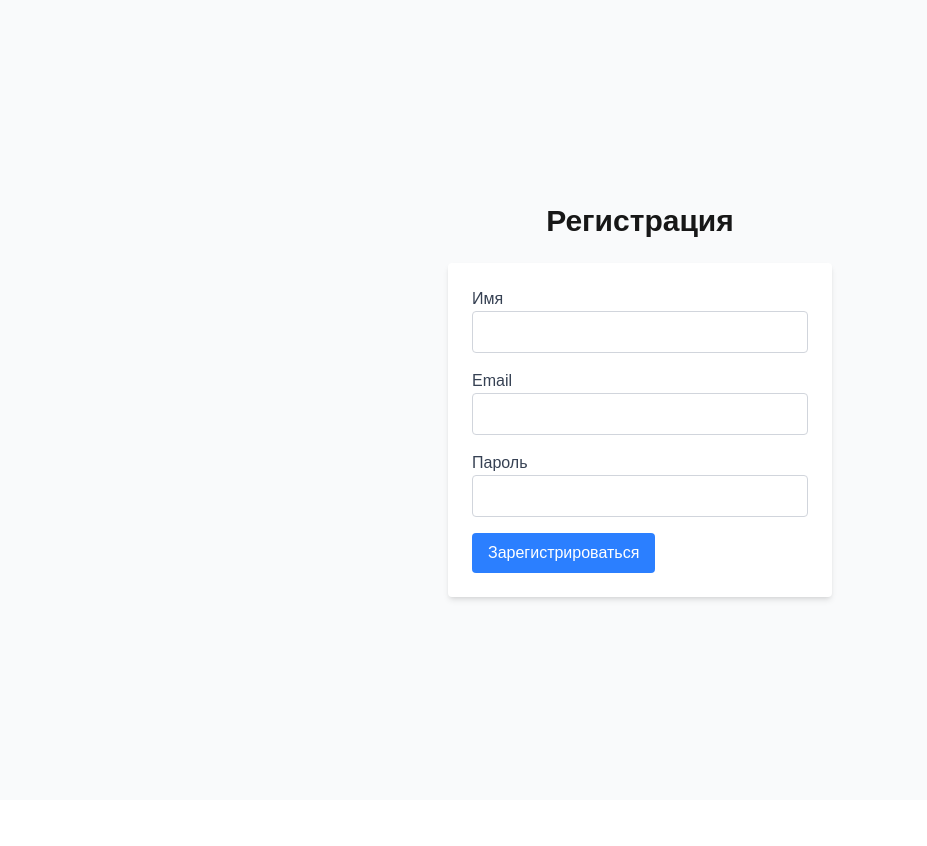
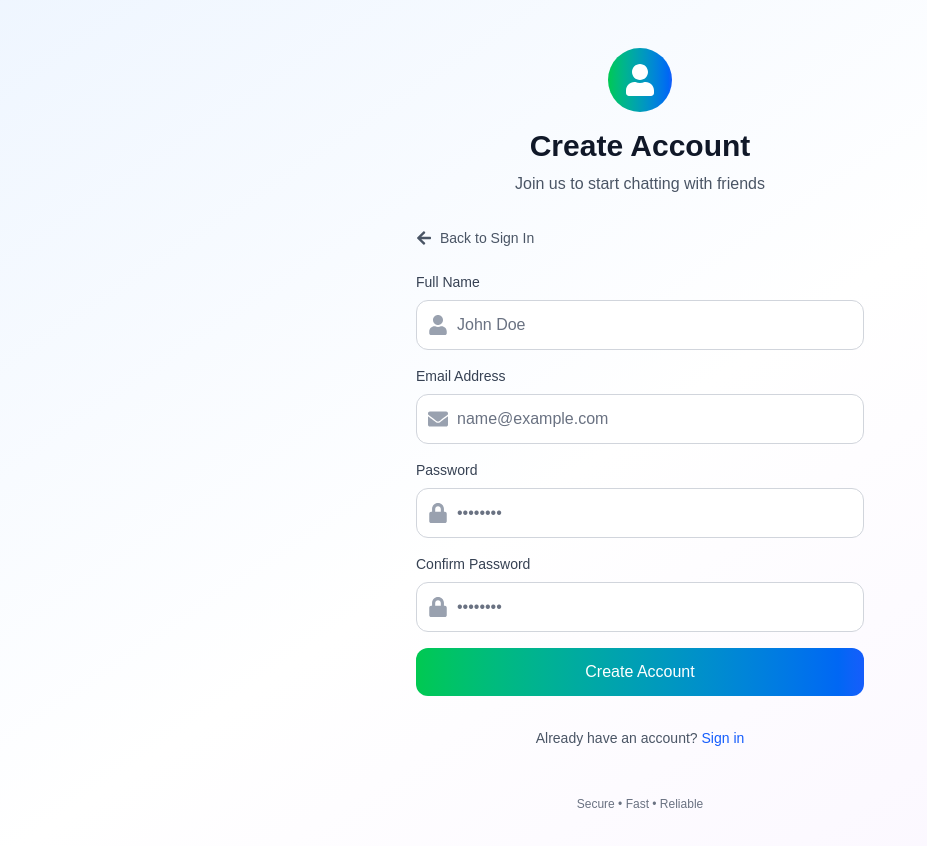
Before and after one commit to vronskyvitaly/chat, a Next.js app: page /register in a window 1280 px wide. Shown: the top 846 px of the page, without its empty margins (0-927 px from the left). Before the commit the page ends 800 px from the top, so only its background shows below. Built offline with nearby package versions, Linux system fonts and the light colour scheme; no server answers.

Commit message:
fix: update register page

```diff
--- a/app/register/page.tsx
+++ b/app/register/page.tsx
@@ -1,21 +1,40 @@
 'use client'
-// pages/register.tsx
-import { useState } from 'react'
+import { FormEvent, useState } from 'react'
 import axios from 'axios'
 import { useRouter } from 'next/navigation'
+import { FaUser, FaEnvelope, FaLock, FaArrowLeft } from 'react-icons/fa'
 
 const RegisterPage = () => {
   const [name, setName] = useState('')
   const [email, setEmail] = useState('')
   const [password, setPassword] = useState('')
+  const [confirmPassword, setConfirmPassword] = useState('')
   const [error, setError] = useState('')
+  const [isLoading, setIsLoading] = useState(false)
   const router = useRouter()
 
   console.log('RegisterPage', process.env.NEXT_PUBLIC_EXPRESS_SERVER)
 
-  const handleSubmit = async (e: React.FormEvent) => {
+  const handleBackToLogin = () => {
+    router.push('/login')
+  }
+
+  const handleSubmit = async (e: FormEvent<HTMLFormElement>) => {
     e.preventDefault()
     setError('')
+
+    // Валидация формы
+    if (password !== confirmPassword) {
+      setError('Пароли не совпадают')
+      return
+    }
+
+    if (password.length < 6) {
+      setError('Пароль должен быть не менее 6 символов')
+      return
+    }
+
+    setIsLoading(true)
 
     try {
       const response = await axios.post(`${process.env.NEXT_PUBLIC_EXPRESS_SERVER}api/auth/register`, {
@@ -24,63 +43,184 @@ const RegisterPage = () => {
         password
       })
 
-      // Если регистрация успешна, перенаправляем на другую страницу
+      // Если регистрация успешна, перенаправляем на страницу входа
       if (response.status === 201) {
-        router.push('/login') // Перенаправление на страницу входа
+        router.push('/login')
       }
     } catch (err: any) {
       setError(err.response?.data?.message || 'Ошибка регистрации')
+    } finally {
+      setIsLoading(false)
     }
   }
 
   return (
-    <div className='flex flex-col items-center justify-center min-h-screen bg-gray-50'>
-      <h1 className='text-3xl font-semibold mb-6'>Регистрация</h1>
-      {error && <p className='text-red-500'>{error}</p>}
-      <form onSubmit={handleSubmit} className='w-full max-w-sm bg-white p-6 rounded shadow-md'>
-        <div className='mb-4'>
-          <label className='block text-gray-700' htmlFor='name'>
-            Имя
+    <div className='flex min-h-screen items-center justify-center bg-gradient-to-br from-blue-50 via-white to-purple-50 px-4 py-12 dark:from-gray-900 dark:via-gray-800 dark:to-gray-900'>
+      <div className='w-full max-w-md'>
+        {/* Header */}
+        <div className='text-center mb-8'>
+          <div className='inline-flex items-center justify-center w-16 h-16 mb-4 bg-gradient-to-r from-green-500 to-blue-600 rounded-full'>
+            <FaUser className='w-8 h-8 text-white' />
+          </div>
+          <h1 className='text-3xl font-bold text-gray-900 dark:text-white mb-2'>Create Account</h1>
+          <p className='text-gray-600 dark:text-gray-400'>Join us to start chatting with friends</p>
+        </div>
+
+        {/* Back Button */}
+        <button
+          onClick={handleBackToLogin}
+          className='flex items-center gap-2 text-gray-600 hover:text-gray-900 dark:text-gray-400 dark:hover:text-white mb-6 transition-colors'
+        >
+          <FaArrowLeft className='w-4 h-4' />
+          <span className='text-sm font-medium'>Back to Sign In</span>
+        </button>
+
+        {/* Registration Form */}
+        <form onSubmit={handleSubmit} className='space-y-4'>
+          {/* Name Field */}
+          <div className='space-y-2'>
+            <label htmlFor='name' className='block text-sm font-medium text-gray-700 dark:text-gray-300'>
+              Full Name
             </label>
+            <div className='relative'>
+              <div className='absolute inset-y-0 left-0 pl-3 flex items-center pointer-events-none'>
+                <FaUser className='h-5 w-5 text-gray-400' />
+              </div>
               <input
+                id='name'
                 type='text'
-            id='name'
+                placeholder='John Doe'
                 value={name}
                 onChange={e => setName(e.target.value)}
-            className='border border-gray-300 rounded p-2 w-full'
+                className='block w-full pl-10 pr-4 py-3 border border-gray-300 rounded-xl bg-white text-gray-900 placeholder-gray-500 focus:outline-none focus:ring-2 focus:ring-blue-500 focus:border-transparent dark:bg-gray-800 dark:border-gray-600 dark:text-white dark:placeholder-gray-400 transition-colors'
                 required
               />
             </div>
-        <div className='mb-4'>
-          <label className='block text-gray-700' htmlFor='email'>
-            Email
+          </div>
+
+          {/* Email Field */}
+          <div className='space-y-2'>
+            <label htmlFor='email' className='block text-sm font-medium text-gray-700 dark:text-gray-300'>
+              Email Address
             </label>
+            <div className='relative'>
+              <div className='absolute inset-y-0 left-0 pl-3 flex items-center pointer-events-none'>
+                <FaEnvelope className='h-5 w-5 text-gray-400' />
+              </div>
               <input
+                id='email'
                 type='email'
-            id='email'
+                placeholder='name@example.com'
                 value={email}
                 onChange={e => setEmail(e.target.value)}
-            className='border border-gray-300 rounded p-2 w-full'
+                className='block w-full pl-10 pr-4 py-3 border border-gray-300 rounded-xl bg-white text-gray-900 placeholder-gray-500 focus:outline-none focus:ring-2 focus:ring-blue-500 focus:border-transparent dark:bg-gray-800 dark:border-gray-600 dark:text-white dark:placeholder-gray-400 transition-colors'
                 required
               />
             </div>
-        <div className='mb-4'>
-          <label className='block text-gray-700' htmlFor='password'>
-            Пароль
+          </div>
+
+          {/* Password Field */}
+          <div className='space-y-2'>
+            <label htmlFor='password' className='block text-sm font-medium text-gray-700 dark:text-gray-300'>
+              Password
             </label>
+            <div className='relative'>
+              <div className='absolute inset-y-0 left-0 pl-3 flex items-center pointer-events-none'>
+                <FaLock className='h-5 w-5 text-gray-400' />
+              </div>
               <input
+                id='password'
                 type='password'
-            id='password'
+                placeholder='••••••••'
                 value={password}
                 onChange={e => setPassword(e.target.value)}
-            className='border border-gray-300 rounded p-2 w-full'
+                className='block w-full pl-10 pr-4 py-3 border border-gray-300 rounded-xl bg-white text-gray-900 placeholder-gray-500 focus:outline-none focus:ring-2 focus:ring-blue-500 focus:border-transparent dark:bg-gray-800 dark:border-gray-600 dark:text-white dark:placeholder-gray-400 transition-colors'
                 required
               />
             </div>
-        <button type='submit' className='bg-blue-500 text-white rounded px-4 py-2'>
-          Зарегистрироваться
+          </div>
+
+          {/* Confirm Password Field */}
+          <div className='space-y-2'>
+            <label
+              htmlFor='confirmPassword'
+              className='block text-sm font-medium text-gray-700 dark:text-gray-300'
+            >
+              Confirm Password
+            </label>
+            <div className='relative'>
+              <div className='absolute inset-y-0 left-0 pl-3 flex items-center pointer-events-none'>
+                <FaLock className='h-5 w-5 text-gray-400' />
+              </div>
+              <input
+                id='confirmPassword'
+                type='password'
+                placeholder='••••••••'
+                value={confirmPassword}
+                onChange={e => setConfirmPassword(e.target.value)}
+                className='block w-full pl-10 pr-4 py-3 border border-gray-300 rounded-xl bg-white text-gray-900 placeholder-gray-500 focus:outline-none focus:ring-2 focus:ring-blue-500 focus:border-transparent dark:bg-gray-800 dark:border-gray-600 dark:text-white dark:placeholder-gray-400 transition-colors'
+                required
+              />
+            </div>
+          </div>
+
+          {/* Error Message */}
+          {error && (
+            <div className='p-3 bg-red-50 border border-red-200 rounded-xl dark:bg-red-900/30 dark:border-red-800'>
+              <div className='flex items-start'>
+                <svg
+                  className='h-5 w-5 text-red-500 mt-0.5'
+                  fill='none'
+                  stroke='currentColor'
+                  viewBox='0 0 24 24'
+                >
+                  <path
+                    strokeLinecap='round'
+                    strokeLinejoin='round'
+                    strokeWidth={2}
+                    d='M12 8v4m0 4h.01M21 12a9 9 0 11-18 0 9 9 0 0118 0z'
+                  />
+                </svg>
+                <p className='ml-2 text-sm text-red-600 dark:text-red-400'>{error}</p>
+              </div>
+            </div>
+          )}
+
+          {/* Submit Button */}
+          <button
+            type='submit'
+            disabled={isLoading}
+            className='w-full flex items-center justify-center gap-2 px-6 py-3 bg-gradient-to-r from-green-500 to-blue-600 text-white font-medium rounded-xl hover:from-green-600 hover:to-blue-700 focus:outline-none focus:ring-2 focus:ring-green-500 focus:ring-offset-2 disabled:opacity-70 disabled:cursor-not-allowed transition-all duration-200 transform hover:scale-105'
+          >
+            {isLoading ? (
+              <>
+                <div className='animate-spin rounded-full h-5 w-5 border-b-2 border-white'></div>
+                Creating account...
+              </>
+            ) : (
+              'Create Account'
+            )}
           </button>
         </form>
+
+        {/* Footer */}
+        <div className='mt-8 text-center text-sm text-gray-600 dark:text-gray-400'>
+          <p>
+            Already have an account?{' '}
+            <button
+              onClick={handleBackToLogin}
+              className='font-medium text-blue-600 hover:text-blue-500 dark:text-blue-400 dark:hover:text-blue-300'
+            >
+              Sign in
+            </button>
+          </p>
+        </div>
+
+        {/* Decorative Elements */}
+        <div className='mt-12 text-center text-xs text-gray-500 dark:text-gray-600'>
+          <p>Secure • Fast • Reliable</p>
+        </div>
+      </div>
     </div>
   )
 }
```
Lines whose indentation alone changed are shown as unchanged.
